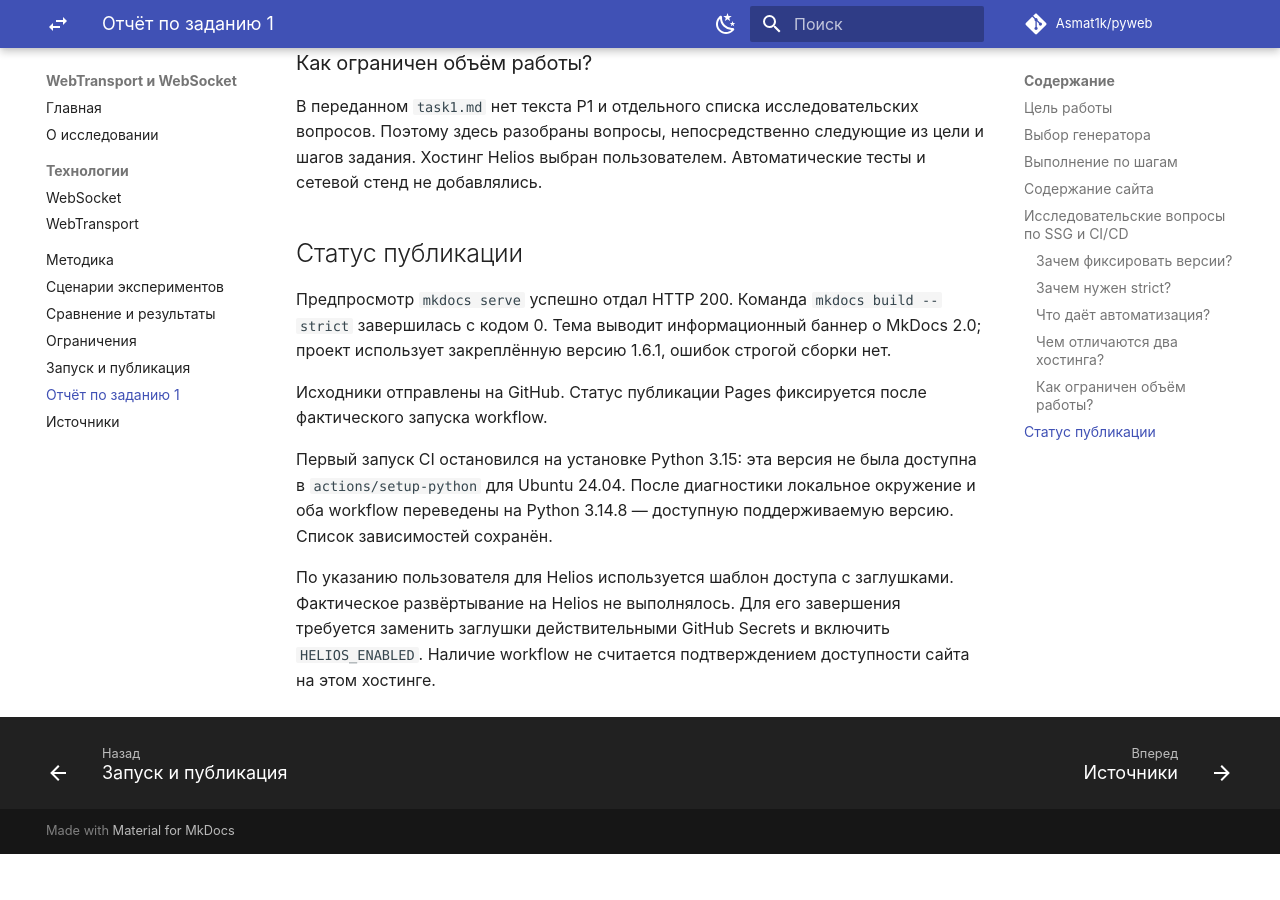
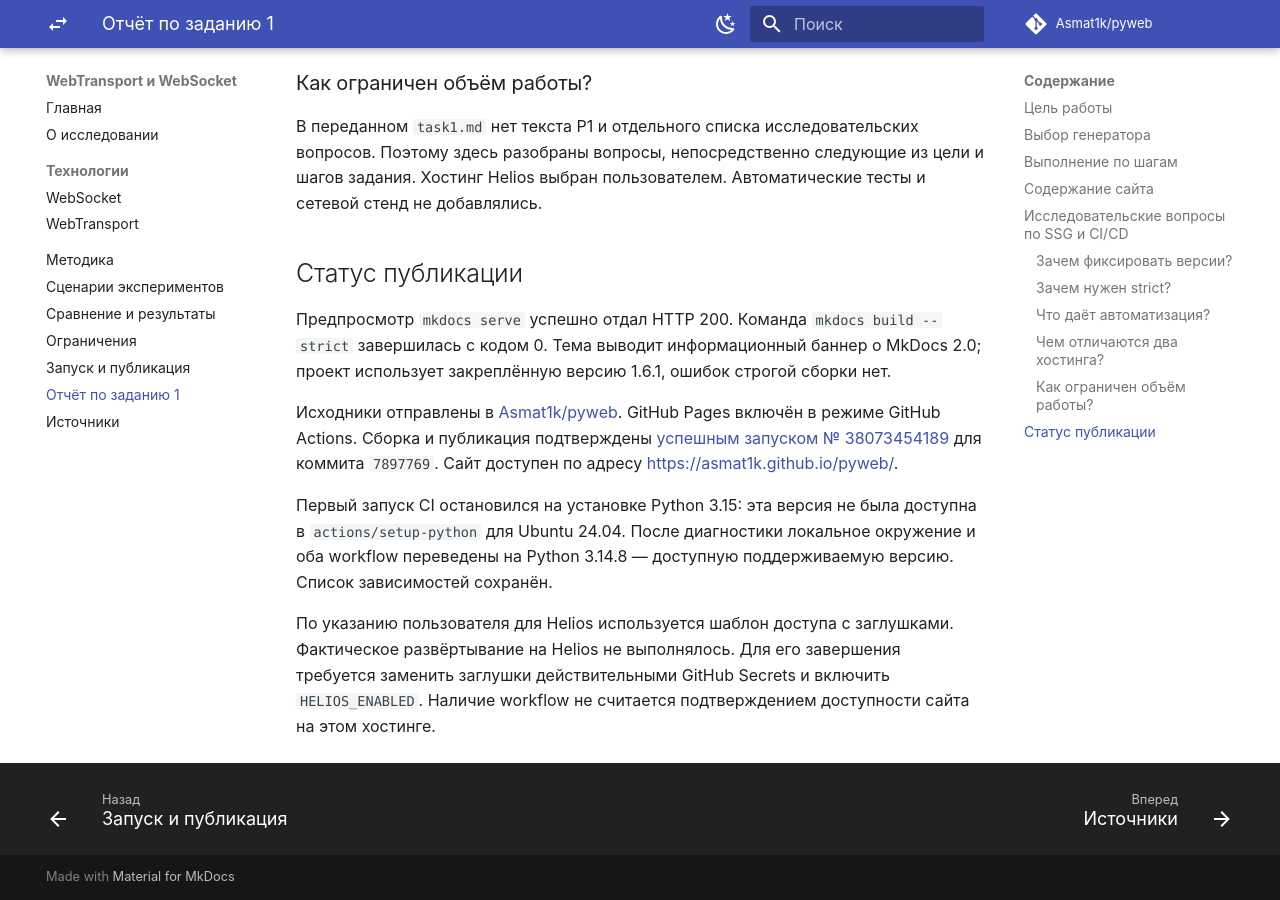
Before and after one commit to Asmat1k/pyweb, an MkDocs documentation site: the page built from docs/report.md, in a window 1280 px wide and 900 px high, scrolled down 2680 px. Built offline with MkDocs 1.6.1 and Material for MkDocs 9.7.7, drawn with Linux system fonts in a browser that asks for light colours; comment, search, counter and statistics services are not loaded; before the commit the page ends 3534 px from its top, so only the background shows below that; some of the changed text lies outside the part shown.

Commit message:
Record successful publication and clarify overhead accounting

```diff
--- a/docs/report.md
+++ b/docs/report.md
@@ -35,7 +35,7 @@ CSS и JavaScript; Python на сервере публикации не нуже
 | 5. SSG и каркас | Установлены MkDocs и Material, выполнен `mkdocs new .` | Написаны 11 страниц и настроена навигация |
 | 6. Локальная сборка | Выполнены `mkdocs serve` и `mkdocs build --strict` | Предпросмотр HTTP 200, строгая сборка: exit code 0 |
 | 7. GitHub | Исходники отправлены в `Asmat1k/pyweb`, ветка `main` | Первый коммит `5a98204` |
-| 8. GitHub Actions | Добавлены `pages.yml` и `helios.yml` | Проверка запуска Pages ожидается; Helios подготовлен с заглушками |
+| 8. GitHub Actions | Добавлены `pages.yml` и `helios.yml` | Pages: успешная сборка и публикация; Helios: шаблон с заглушками |
 
 Подробные команды для воспроизведения — в [инструкции](running.md).
 
@@ -92,8 +92,11 @@ GitHub Pages принимает артефакт через официальны
 `mkdocs build --strict` завершилась с кодом 0. Тема выводит информационный баннер
 о MkDocs 2.0; проект использует закреплённую версию 1.6.1, ошибок строгой сборки нет.
 
-Исходники отправлены на GitHub. Статус публикации Pages фиксируется после
-фактического запуска workflow.
+Исходники отправлены в [Asmat1k/pyweb](https://github.com/Asmat1k/pyweb).
+GitHub Pages включён в режиме GitHub Actions. Сборка и публикация подтверждены
+[успешным запуском № 38073454189](https://github.com/Asmat1k/pyweb/actions/runs/38073454189)
+для коммита `7897769`. Сайт доступен по адресу
+[https://asmat1k.github.io/pyweb/](https://asmat1k.github.io/pyweb/).
 
 Первый запуск CI остановился на установке Python 3.15: эта версия не была доступна
 в `actions/setup-python` для Ubuntu 24.04. После диагностики локальное окружение
```
Also changed, not shown: README.md (+1 -1 lines), docs/methodology.md (+4 -0 lines).
